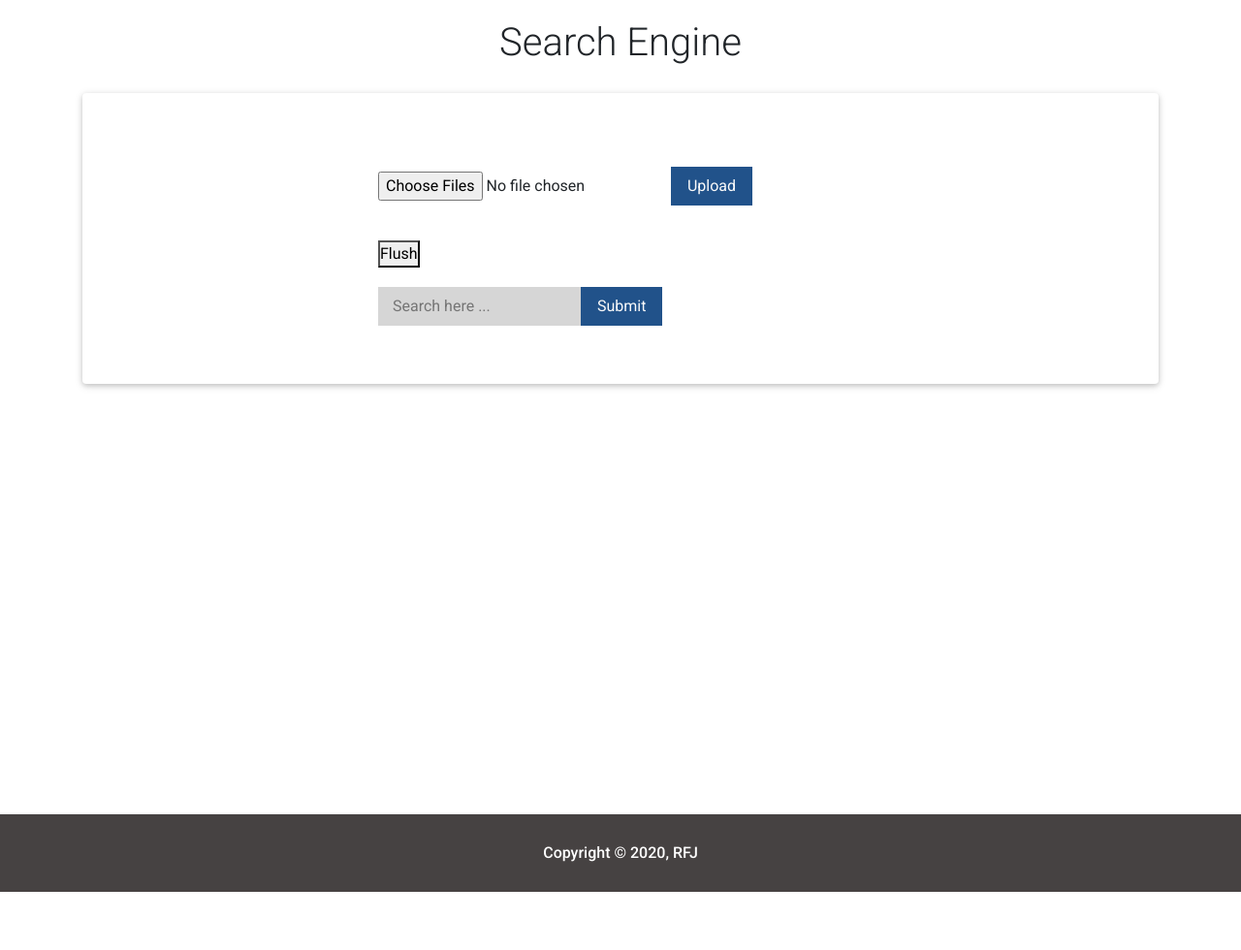
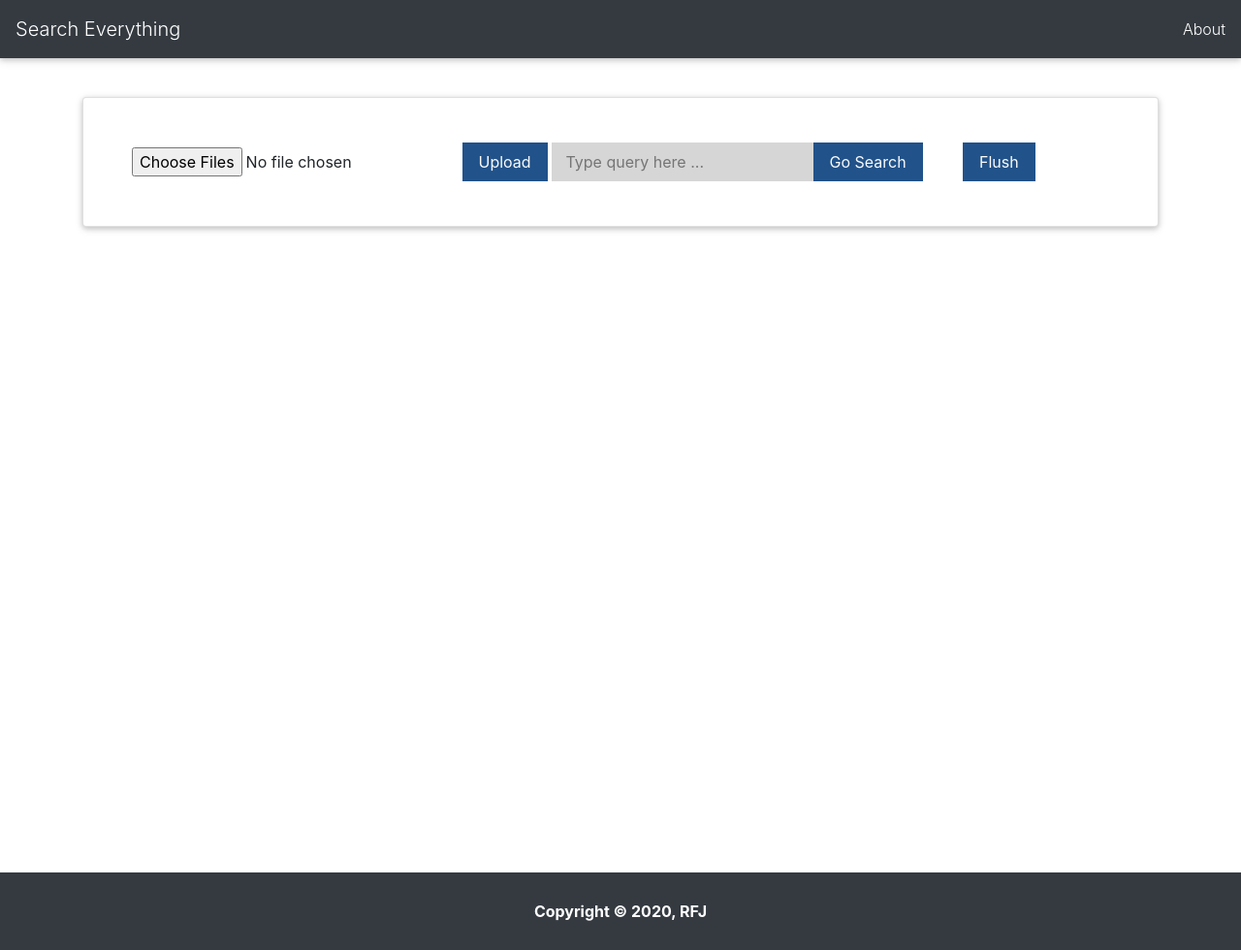
Before and after one commit to mhmmdjafarg/SearchEngineApp, a Flask app: page / in a window 1280 px wide; the page is wider, and only the part inside the window is pictured. Shown: that part at 97% size. Before the commit the page ends 920 px from the top of that part, so only its background shows below. Run offline with Flask 2, Linux system fonts and the light colour scheme; some libraries are stand-ins or nearby versions.

Commit message:
add some styling

```diff
--- a/app.py
+++ b/app.py
@@ -99,5 +99,9 @@ def openFile(filename):
     else:
         abort(404)
 
+@app.route('/about')
+def about():
+    return render_template('about.html')
+
 if __name__ == '__main__':
   app.run(debug = True)
--- a/static/styles.css
+++ b/static/styles.css
@@ -2,6 +2,12 @@
     box-sizing: border-box;
     margin: 0;
     padding: 0;
+}
+
+nav{
+    top: 0;
+    height: 60px;
+    justify-content: space-between;
 }
 
 body {
@@ -18,8 +24,8 @@ body {
     box-sizing: border-box;
 }
 
-h1 {
-    text-align: center;
+.row{
+    align-items: center;
 }
 
 form {
@@ -31,6 +37,7 @@ form {
     padding: 8px 15px;
     background: rgba(50, 50, 50, 0.2);
     border: 0px solid #dbdbdb;
+    float: left;
 }
 
 .button {
@@ -43,8 +50,8 @@ form {
 }
 
 .button:hover {
-    background-color: #fafafa;
-    color: #207cca;
+    background-color: #ffffff;
+    color: #03070a;
     cursor: grab;
 }
 
@@ -55,24 +62,26 @@ form {
 .card {
     box-shadow: 0 4px 8px rgba(0, 0, 0, 0.4);
     border-radius: 10px;
-    padding: 50px 50px;
+    padding: 30px 50px;
     margin-top: 20px;
 }
 
 table, th, td {
     border: 1px solid black;
     border-collapse: collapse;
+    text-align: center;
 }
 
-th, td {
-    padding: 15px;
+caption{
+    caption-side: bottom;
+    text-align: right;
 }
 
 footer {
     width: 100%;
     height: 80px;
     line-height: 80px;
-    background-color: rgb(70, 66, 66);
+    background-color: rgb(52,58,64);
     text-align: center;
     color: white;
     position: relative;
--- a/templates/home.html
+++ b/templates/home.html
@@ -25,15 +25,25 @@
     <link href="https://cdnjs.cloudflare.com/ajax/libs/twitter-bootstrap/4.5.0/css/bootstrap.min.css" rel="stylesheet">
     <!-- Material Design Bootstrap -->
     <link href="https://cdnjs.cloudflare.com/ajax/libs/mdbootstrap/4.19.1/css/mdb.min.css" rel="stylesheet">
+    <!-- Bootstrap -->
+    <link rel="stylesheet" href="https://maxcdn.bootstrapcdn.com/bootstrap/4.0.0/css/bootstrap.min.css"
+        integrity="sha384-Gn5384xqQ1aoWXA+058RXPxPg6fy4IWvTNh0E263XmFcJlSAwiGgFAW/dAiS6JXm" crossorigin="anonymous">
 </head>
 
 <body>
+    <!-- As a link -->
+    <nav class="navbar navbar-dark bg-dark">
+        <a class="navbar-brand" href="/">Search Everything</a>
+        <ul class="navbar-nav">
+            <li class="nav-item">
+                <a class="nav-link" href="/about">About</a>
+            </li>
+        </ul>
+    </nav>
     <div class="container">
-        <div class="header">
-            <h1>Search Engine</h1>
-        </div>
-
-        <div class="input-component card">
+        <div class="input-class card">
+            <div class="row">
+                <div class="col-sm-5">
                     <p>
                         {% with messages = get_flashed_messages() %}
                         {% if messages %}
@@ -53,14 +63,23 @@
                             </p>
                         </dl>
                     </form>
+                </div>
+
+                <div class="col-sm-5">
+                    <form action="" method="POST">
+                        <input class="search" type="text" name="search" , placeholder="Type query here ...">
+                        <input class="button" type="submit" value="Go Search">
+                    </form>
+                </div>
+
+                <div class="col-sm-2">
                     <form>
-                <a href=# id=flush><button>Flush</button></a>
+                        <a href=# id=flush><button class="button">Flush</button></a>
                     </form>
+                </div>
 
-            <form action="" method="POST">
-                <input class="search" type="text" name="search" , placeholder="Search here ...">
-                <input class="button" type="submit">
-            </form>
+
+            </div>
         </div>
 
         {% if doc_count %}
@@ -68,7 +87,8 @@
 
             <h4>Search result for : {{query}}</h4>
             {% for rank_num in ranks %}
-            <ol>{{loop.index}}. Document Title : <a href = "/result/{{session['listfile'][rank_num-1]}}" >{{session['listfile'][rank_num-1]}}</a></ol>
+            <ol>{{loop.index}}. Document Title : <a
+                    href="/result/{{session['listfile'][rank_num-1]}}">{{session['listfile'][rank_num-1]}}</a></ol>
             <ul>
                 <li>Total words : </li>
                 <li>Similiarity : {{array_sim[loop.index - 1]}}</li>
@@ -78,8 +98,9 @@
 
         </div>
 
-        <div class="result-table card">
-            <table class="center">
+        <div class="table-responsive card">
+            <table class="table table-striped table-light table-hover">
+                <thead class="thead-dark">
                     <tr>
                         <th>Term</th>
                         <th>Query</th>
@@ -87,6 +108,8 @@
                         <th>Docs {{i+1}}</th>
                         {% endfor %}
                     </tr>
+                </thead>
+                <tbody>
                     {% for i in range (jumlah_query) %}
                     <tr>
                         <td>{{word_list[i]}}</td>
@@ -95,9 +118,11 @@
                         {% endfor %}
                     </tr>
                     {% endfor %}
+                </tbody>
             </table>
             <caption>Similiarity Table</caption>
         </div>
+
         {% endif %}
     </div>
 
```
Also changed, not shown: templates/about.html (added, +40 -0 lines), tes.py (deleted, +0 -11 lines). Lines whose indentation alone changed are shown as unchanged.
